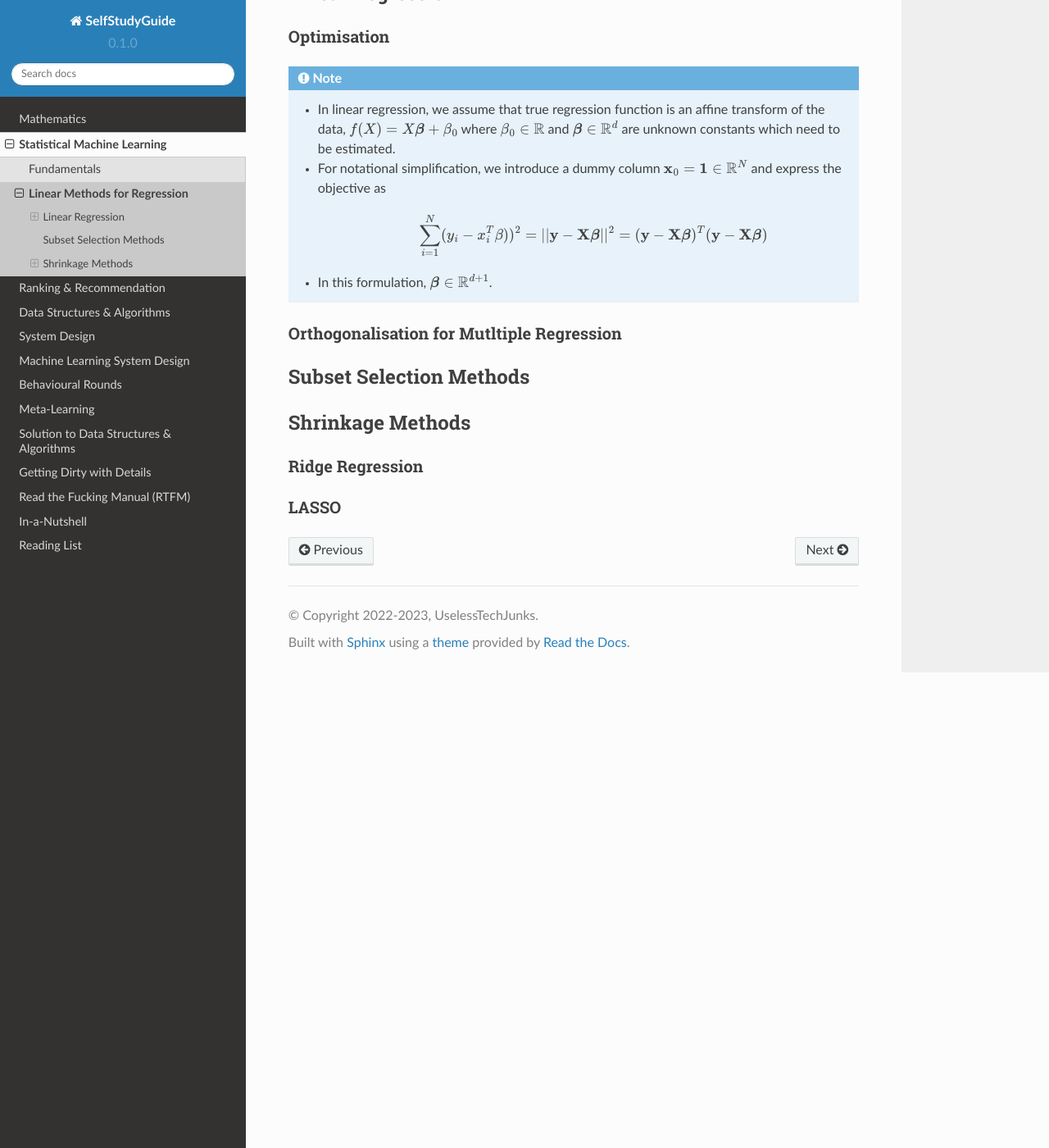
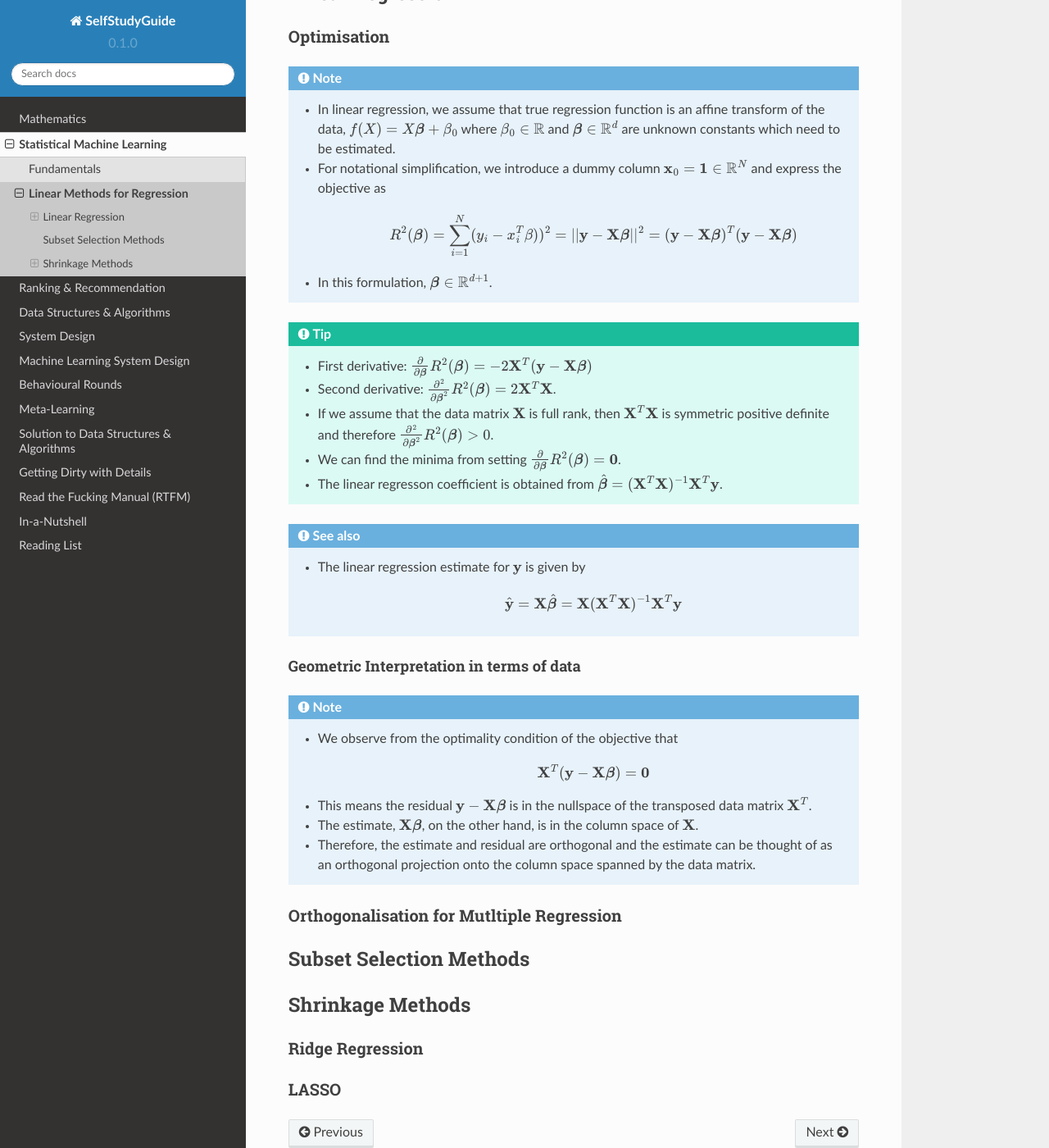
Before and after one commit to uselesstechjunks/leetcode, a Sphinx documentation site: the page built from docs/source/ml/linearreg.rst, in a window 1280 px wide and 1400 px high, scrolled down 813 px. Shown: the whole window at 82% size. Built offline with Sphinx 7.4.7 and the Read the Docs theme 2.0.0, drawn with Linux system fonts in a browser that asks for light colours.

Commit message:
Update linearreg.rst

```diff
--- a/docs/source/ml/linearreg.rst
+++ b/docs/source/ml/linearreg.rst
@@ -29,8 +29,30 @@ Optimisation
 	* In linear regression, we assume that true regression function is an affine transform of the data, :math:`f(X)=X\boldsymbol{\beta}+\beta_0` where :math:`\beta_0\in\mathbb{R}` and :math:`\boldsymbol{\beta}\in\mathbb{R}^d` are unknown constants which need to be estimated.
 	* For notational simplification, we introduce a dummy column :math:`\mathbf{x}_0=\mathbf{1}\in\mathbb{R}^N` and express the objective as
 
-		.. math:: \sum_{i=1}^N(y_i-x_i^T\beta))^2=||\mathbf{y}-\mathbf{X}\boldsymbol{\beta}||^2=(\mathbf{y}-\mathbf{X}\boldsymbol{\beta})^T(\mathbf{y}-\mathbf{X}\boldsymbol{\beta})
+		.. math:: R^2(\boldsymbol{\beta})=\sum_{i=1}^N(y_i-x_i^T\beta))^2=||\mathbf{y}-\mathbf{X}\boldsymbol{\beta}||^2=(\mathbf{y}-\mathbf{X}\boldsymbol{\beta})^T(\mathbf{y}-\mathbf{X}\boldsymbol{\beta})
 	* In this formulation, :math:`\boldsymbol{\beta}\in\mathbb{R}^{d+1}`.
+
+.. tip::
+	* First derivative: :math:`\frac{\partial}{\mathop{\partial\boldsymbol{\beta}}}R^2(\boldsymbol{\beta})=-2\mathbf{X}^T(\mathbf{y}-\mathbf{X}\boldsymbol{\beta})`
+	* Second derivative: :math:`\frac{\partial^2}{\mathop{\partial\boldsymbol{\beta}}^2}R^2(\boldsymbol{\beta})=2\mathbf{X}^T\mathbf{X}`.
+	* If we assume that the data matrix :math:`\mathbf{X}` is full rank, then :math:`\mathbf{X}^T\mathbf{X}` is symmetric positive definite and therefore :math:`\frac{\partial^2}{\mathop{\partial\boldsymbol{\beta}}^2}R^2(\boldsymbol{\beta})> 0`.
+	* We can find the minima from setting :math:`\frac{\partial}{\mathop{\partial\boldsymbol{\beta}}}R^2(\boldsymbol{\beta})=\mathbf{0}`.
+	* The linear regresson coefficient is obtained from :math:`\hat{\boldsymbol{\beta}}=(\mathbf{X}^T\mathbf{X})^{-1}\mathbf{X}^T\mathbf{y}`.
+
+.. seealso::
+	* The linear regression estimate for :math:`\mathbf{y}` is given by
+
+		.. math:: \hat{\mathbf{y}}=\mathbf{X}\hat{\boldsymbol{\beta}}=\mathbf{X}(\mathbf{X}^T\mathbf{X})^{-1}\mathbf{X}^T\mathbf{y}
+
+Geometric Interpretation in terms of data
+---------------------------------------------------------------------------
+.. note::
+	* We observe from the optimality condition of the objective that
+
+		.. math:: \mathbf{X}^T(\mathbf{y}-\mathbf{X}\boldsymbol{\beta})=\mathbf{0}
+	* This means the residual :math:`\mathbf{y}-\mathbf{X}\boldsymbol{\beta}` is in the nullspace of the transposed data matrix :math:`\mathbf{X}^T`.
+	* The estimate, :math:`\mathbf{X}\boldsymbol{\beta}`, on the other hand, is in the column space of :math:`\mathbf{X}`.
+	* Therefore, the estimate and residual are orthogonal and the estimate can be thought of as an orthogonal projection onto the column space spanned by the data matrix.
 
 Orthogonalisation for Mutltiple Regression
 ===========================================================================
```
